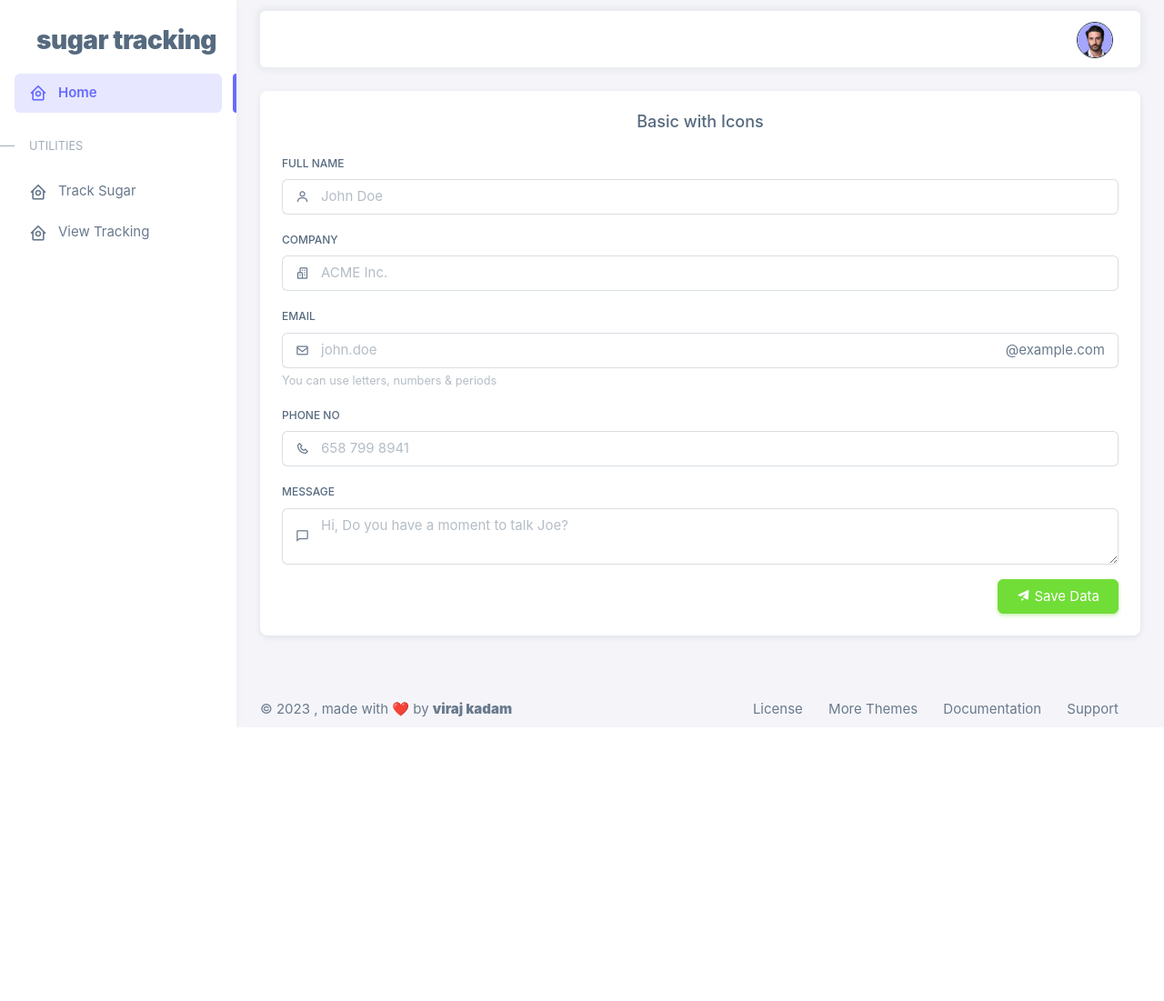
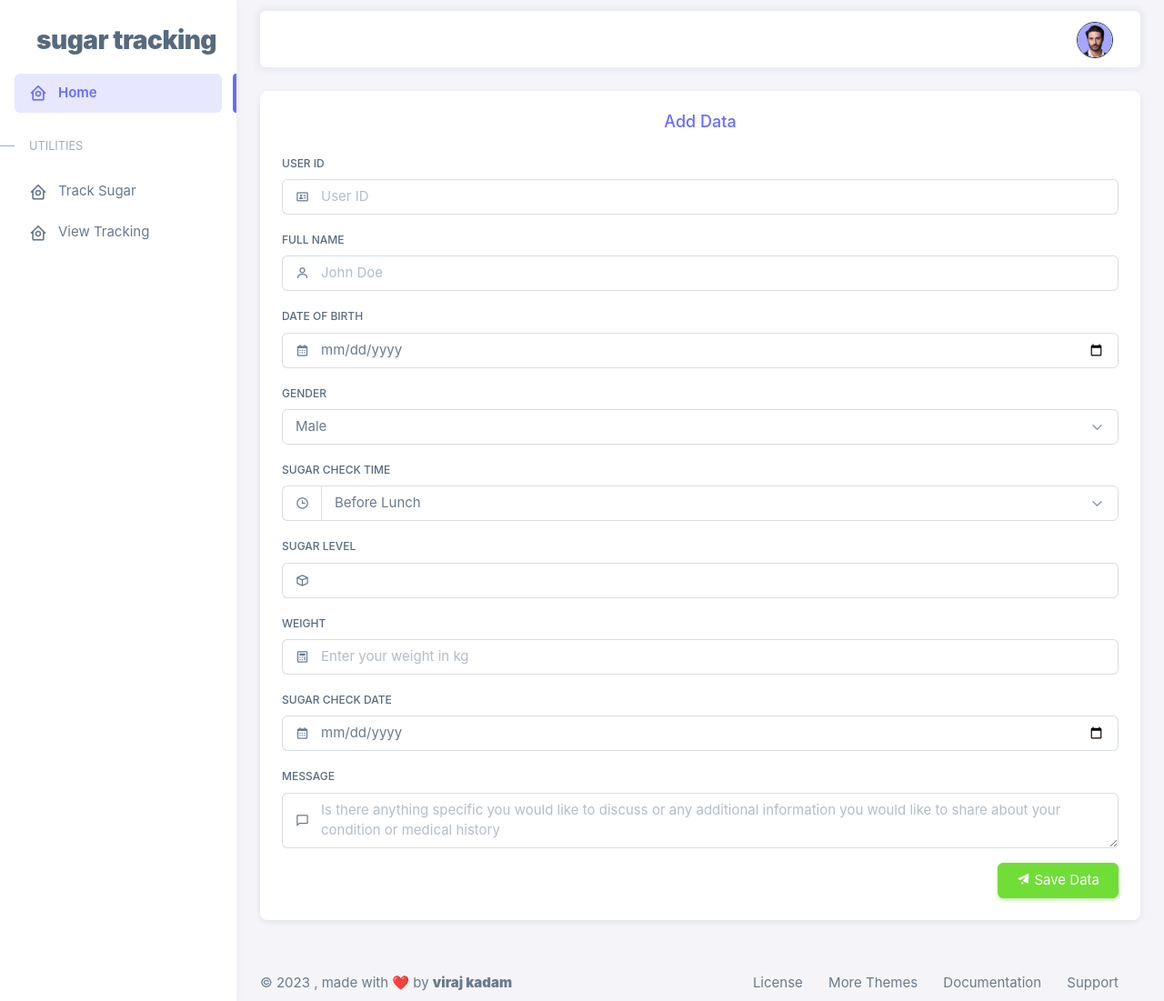
Before and after one commit to virajkadam/sugar_tracking, a PHP site: page /track_sugar.php in a window 1280 px wide. Shown: the whole page at 91% size. Before the commit the page ends 800 px from the top, so only its background shows below. Run offline with PHP 8.4, Linux system fonts and the light colour scheme.

Commit message:
'Vaibhav:pull-push'

```diff
--- a/track_sugar.php
+++ b/track_sugar.php
@@ -34,87 +34,85 @@
 							<div class="col-xl">
 								<div class="card mb-4">
 									<div class="card-header text-center">
-										<h5 class="mb-0">Basic with Icons</h5>
+										<h5 class="mb-0 text-primary ">Add Data</h5>
 									</div>
 									<div class="card-body">
 										<form>
+
+										<div class="mb-3">
+											<label class="form-label" for="user-id">User ID</label>
+											<div class="input-group input-group-merge">
+												<span id="user-id-icon" class="input-group-text"><i class="bx bx-id-card"></i></span>
+												<input type="number" class="form-control" id="user-id" placeholder="User ID" aria-label="User ID" aria-describedby="user-id-icon" />
+											</div>
+										</div>
+
 											<div class="mb-3">
 												<label class="form-label" for="basic-icon-default-fullname">Full Name</label>
 												<div class="input-group input-group-merge">
-													<span id="basic-icon-default-fullname2" class="input-group-text"
-													><i class="bx bx-user"></i
-													></span>
-													<input
-													type="text"
-													class="form-control"
-													id="basic-icon-default-fullname"
-													placeholder="John Doe"
-													aria-label="John Doe"
-													aria-describedby="basic-icon-default-fullname2"
-													/>
+												<span id="basic-icon-default-fullname2" class="input-group-text"> <i class="bx bx-user"> </i>
+											    </span> <input type="text" class="form-control" id="basic-icon-default-fullname" placeholder="John Doe" aria-label="John Doe" aria-describedby="basic-icon-default-fullname2" />
 												</div>
 											</div>
+
 											<div class="mb-3">
-												<label class="form-label" for="basic-icon-default-company">Company</label>
+    										<label class="form-label" for="basic-icon-default-date">Date Of Birth</label>
 												<div class="input-group input-group-merge">
-													<span id="basic-icon-default-company2" class="input-group-text"
-													><i class="bx bx-buildings"></i
-													></span>
-													<input
-													type="text"
-													id="basic-icon-default-company"
-													class="form-control"
-													placeholder="ACME Inc."
-													aria-label="ACME Inc."
-													aria-describedby="basic-icon-default-company2"
-													/>
+												<span id="basic-icon-default-date2" class="input-group-text"><i class="bx bx-calendar"></i></span>
+												<input type="date" class="form-control" id="basic-icon-default-date" aria-label="Select Date" aria-describedby="basic-icon-default-date2" />
 												</div>
 											</div>
+
 											<div class="mb-3">
-												<label class="form-label" for="basic-icon-default-email">Email</label>
+												<label class="form-label" for="gender">Gender</label>
+												<select class="form-select" id="gender" aria-label="Gender">
+													<option value="male">Male</option>
+													<option value="female">Female</option>
+													<option value="other">Other</option>
+												</select>
+											</div>
+
+
+											<div class="mb-3">
+												<label class="form-label" for="sugar-check-time">Sugar Check Time</label>
 												<div class="input-group input-group-merge">
-													<span class="input-group-text"><i class="bx bx-envelope"></i></span>
-													<input
-													type="text"
-													id="basic-icon-default-email"
-													class="form-control"
-													placeholder="john.doe"
-													aria-label="john.doe"
-													aria-describedby="basic-icon-default-email2"
-													/>
-													<span id="basic-icon-default-email2" class="input-group-text">@example.com</span>
-												</div>
-												<div class="form-text">You can use letters, numbers & periods</div>
-											</div>
-											<div class="mb-3">
-												<label class="form-label" for="basic-icon-default-phone">Phone No</label>
-												<div class="input-group input-group-merge">
-													<span id="basic-icon-default-phone2" class="input-group-text"
-													><i class="bx bx-phone"></i
-													></span>
-													<input
-													type="text"
-													id="basic-icon-default-phone"
-													class="form-control phone-mask"
-													placeholder="658 799 8941"
-													aria-label="658 799 8941"
-													aria-describedby="basic-icon-default-phone2"
-													/>
+												<span id="sugar-check-time-icon" class="input-group-text"><i class="bx bx-time"></i></span>
+												<select class="form-select" id="sugar-check-time" aria-label="Sugar Check Time" aria-describedby="sugar-check-time-icon">
+												<option value="before-lunch">Before Lunch</option>
+												<option value="after-lunch">After Lunch</option>
+												</select>
 												</div>
 											</div>
+
+											<div class="mb-3">
+												<label class="form-label" for="sugar-value">Sugar Level</label>
+												<div class="input-group input-group-merge">
+													<span id="sugar-value-icon" class="input-group-text"><i class="bx bx-cube"></i></span>
+													<input type="text" class="form-control" id="sugar-value" aria-label="Sugar Level" aria-describedby="sugar-value-icon" />
+												</div>
+											</div>
+
+											<div class="mb-3">
+												<label class="form-label" for="weight">Weight</label>
+												<div class="input-group input-group-merge">
+													<span id="weight-icon" class="input-group-text"><i class="bx bx-calculator"></i></span>
+													<input type="number" class="form-control" id="weight" placeholder="Enter your weight in kg" aria-label="Weight" aria-describedby="weight-icon" />
+												</div>
+											</div>
+
+											<div class="mb-3">
+													<label class="form-label" for="sugar-check-date">Sugar Check Date</label>
+													<div class="input-group input-group-merge">
+														<span id="sugar-check-date-icon" class="input-group-text"><i class="bx bx-calendar"></i></span>
+														<input type="date" class="form-control" id="sugar-check-date" aria-label="Sugar Check Date" aria-describedby="sugar-check-date-icon" />
+													</div>
+											</div>
+
 											<div class="mb-3">
 												<label class="form-label" for="basic-icon-default-message">Message</label>
 												<div class="input-group input-group-merge">
-													<span id="basic-icon-default-message2" class="input-group-text"
-													><i class="bx bx-comment"></i
-													></span>
-													<textarea
-													id="basic-icon-default-message"
-													class="form-control"
-													placeholder="Hi, Do you have a moment to talk Joe?"
-													aria-label="Hi, Do you have a moment to talk Joe?"
-													aria-describedby="basic-icon-default-message2"
-													></textarea>
+													<span id="basic-icon-default-message2" class="input-group-text" ><i class="bx bx-comment"></i ></span>
+													<textarea id="basic-icon-default-message" class="form-control" placeholder="Is there anything specific you would like to discuss or any additional information you would like to share about your condition or medical history" aria-label="Hi, Do you have a moment to talk Joe?" aria-describedby="basic-icon-default-message2" ></textarea>
 												</div>
 											</div>
 
```
